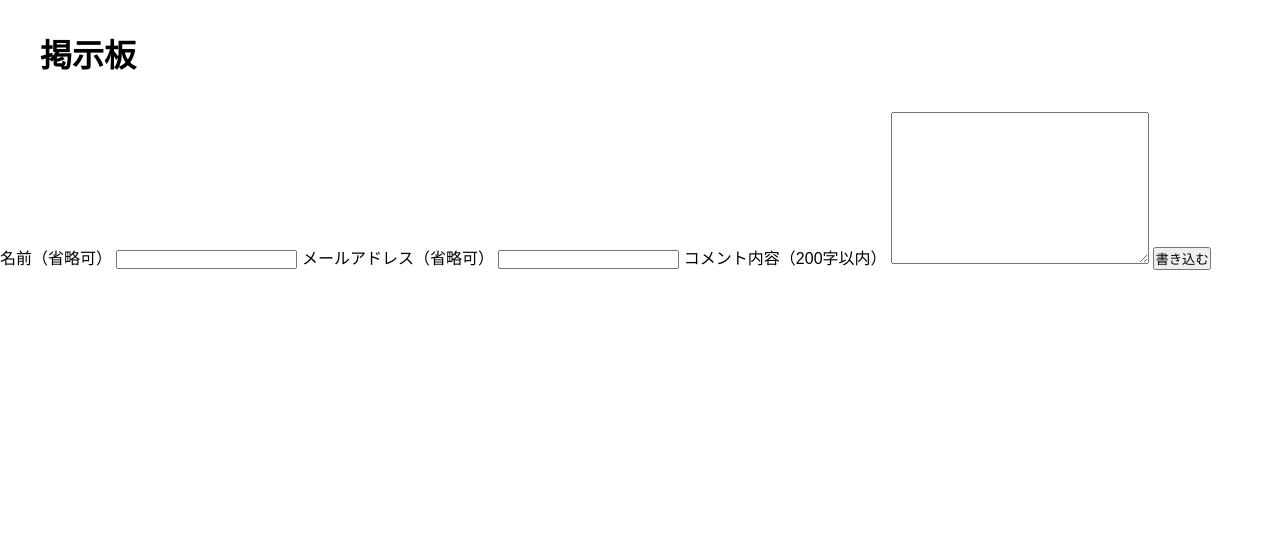
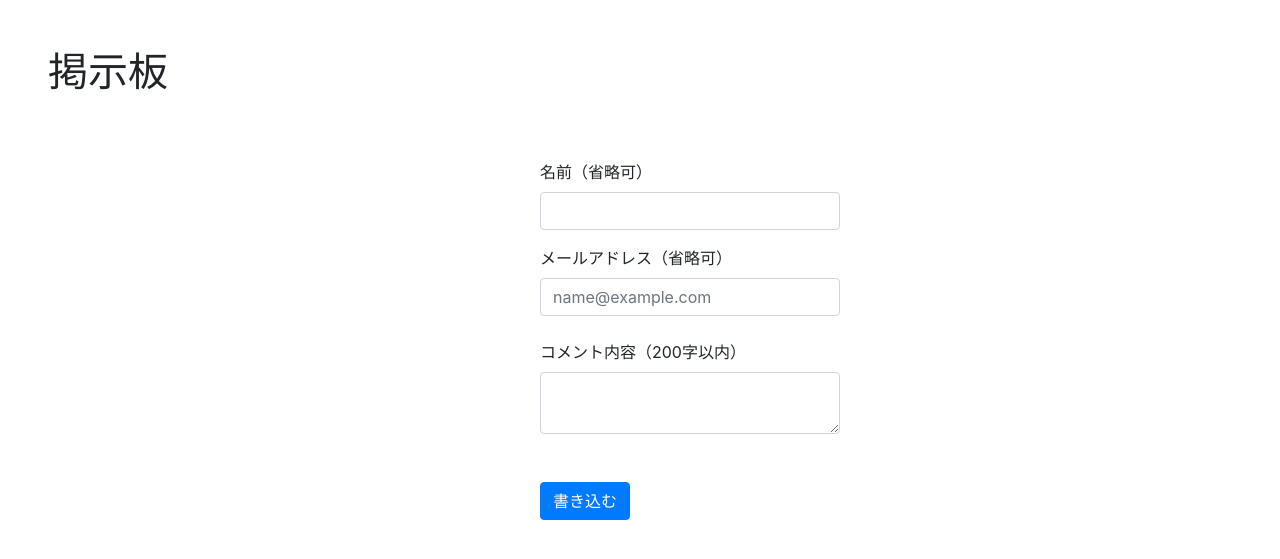
Before and after one commit to BigMcQueen/flask-bbs, a Flask app: page / in a window 1280 px wide. Shown: the top 559 px of the page. Run offline with Flask 3, Linux system fonts and the light colour scheme; some libraries are stand-ins or nearby versions.

Commit message:
flask-bootstrapをやめてBootstrapを適用

```diff
--- a/app.py
+++ b/app.py
@@ -1,6 +1,6 @@
+from datetime import datetime
 from flask import Flask, render_template, request, redirect
 from flask_sqlalchemy import SQLAlchemy
-from datetime import datetime
 from pytz import timezone
 
 # create the extension
--- a/requirements.txt
+++ b/requirements.txt
@@ -1,7 +1,6 @@
 click==8.1.3
 dominate==2.7.0
 Flask==2.2.2
-Flask-Bootstrap==3.3.7.1
 Flask-SQLAlchemy==3.0.2
 importlib-metadata==5.2.0
 itsdangerous==2.1.2
--- a/static/css/common.css
+++ /dev/null
@@ -1,31 +0,0 @@
-@charset "utf-8";
-
-*,
-::before,
-::after {
-    padding: 0;
-    margin: 0;
-    box-sizing: border-box;
-}
-
-h1 {
-    margin: 40px;
-}
-
-body {
-    font-family: sans-serif;
-    font-size: 16px;
-    color: #000000;
-    line-height: 1;
-    background-color: #ffffff;
-}
-
-.contributor-info {
-    display: flex;
-    margin: 20px;
-}
-
-.contributor-info p {
-    margin-left: 10px;
-    margin-right: 10px;
-}
--- a/templates/base.html
+++ b/templates/base.html
@@ -4,11 +4,11 @@
     <meta charset="UTF-8">
     <meta http-equiv="X-UA-Compatible" content="IE=edge">
     <meta name="viewport" content="width=device-width, initial-scale=1.0">
-    <link rel="stylesheet" href="../static/css/common.css">
+    <link rel="stylesheet" href="https://stackpath.bootstrapcdn.com/bootstrap/4.1.3/css/bootstrap.min.css" integrity="sha384-MCw98/SFnGE8fJT3GXwEOngsV7Zt27NXFoaoApmYm81iuXoPkFOJwJ8ERdknLPMO" crossorigin="anonymous">
     <title>my掲示板</title>
     {% block head %}{% endblock %}
 </head>
-<body>
+<body class="font-family-sans-serif">
     {% block body  %}{% endblock %}
 </body>
 </html>
--- a/templates/index.html
+++ b/templates/index.html
@@ -1,28 +1,29 @@
 {% extends 'base.html' %}
 
 {% block body %}
-<h1>掲示板</h1>
+<div class="m-5">
+    <h1>掲示板</h1>
+</div>
 {% for post in posts %}
-<div class="contributor-info">
-    <p>{{ loop.index }}</p>
-    <p>名前: {{ post.username }}</p>
-    <p>投稿日時: {{ post.created_at }}</p>
-</div>
-
-<div class="read-comment">
+<div class="mx-5 mb-5">
+    <div class="form-inline">
+        <p class="mr-2">{{ loop.index }}</p>
+        <p class="mr-2">名前: {{ post.username }}</p>
+        <p class="mr-2">投稿日時: {{ post.created_at }}</p>
+    </div>
     <p>{{ post.write }}</p>
 </div>
 {% endfor %}
 
-<div class="form">
+<div class="mx-auto" style="width: 200px;">
     <form action="/" method="POST">
-        <label for="username">名前（省略可）</label>
-        <input type="text" name="username">
-        <label for="email">メールアドレス（省略可）</label>
-        <input type="text" name="email">
-        <label for="write">コメント内容（200字以内）</label>
-        <textarea type="text" name="write" cols="30" rows="10"></textarea>
-        <input type="submit" value="書き込む">
+        <label for="username" class="form-label mt-3">名前（省略可）</label>
+        <input style="width:300px;" type="text" name="username" class="form-control">
+        <label for="email" class="form-label mt-3">メールアドレス（省略可）</label>
+        <input style="width:300px;" type="text" name="email" class="form-control" placeholder="name@example.com">
+        <label for="write" class="form-label mt-4">コメント内容（200字以内）</label>
+        <textarea style="width:300px;" type="text" name="write" class="form-control"></textarea>
+        <input type="submit" value="書き込む" class="btn btn-primary mt-5">
     </form>
 </div>
 {% endblock %}
```
